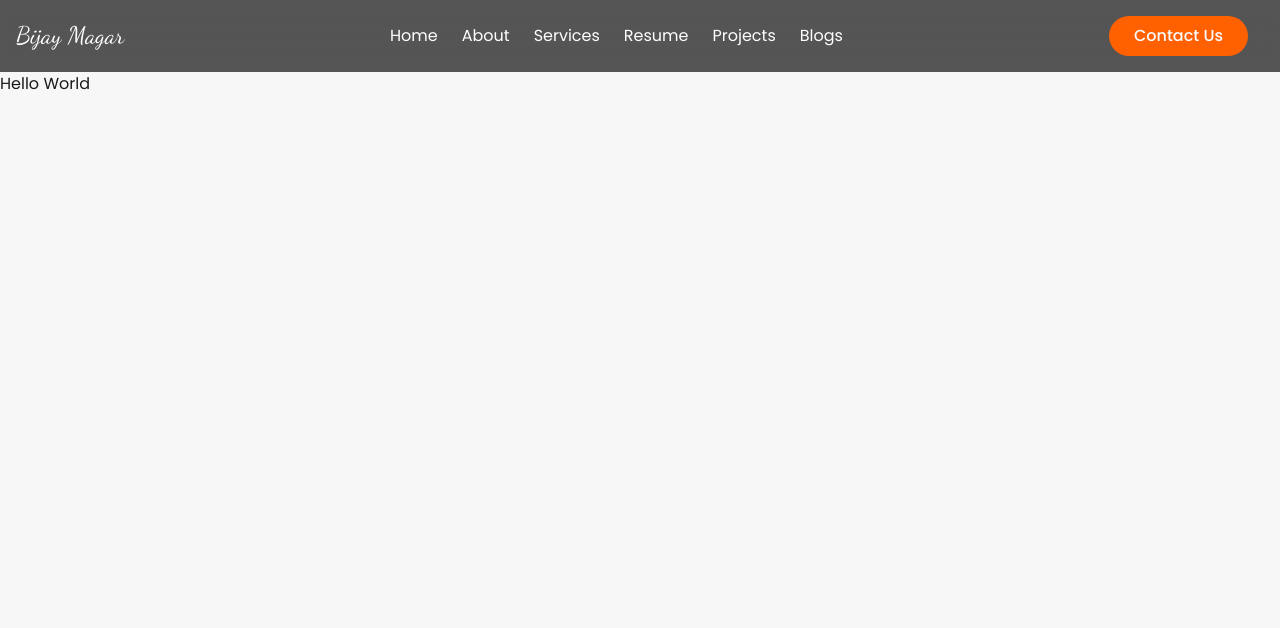
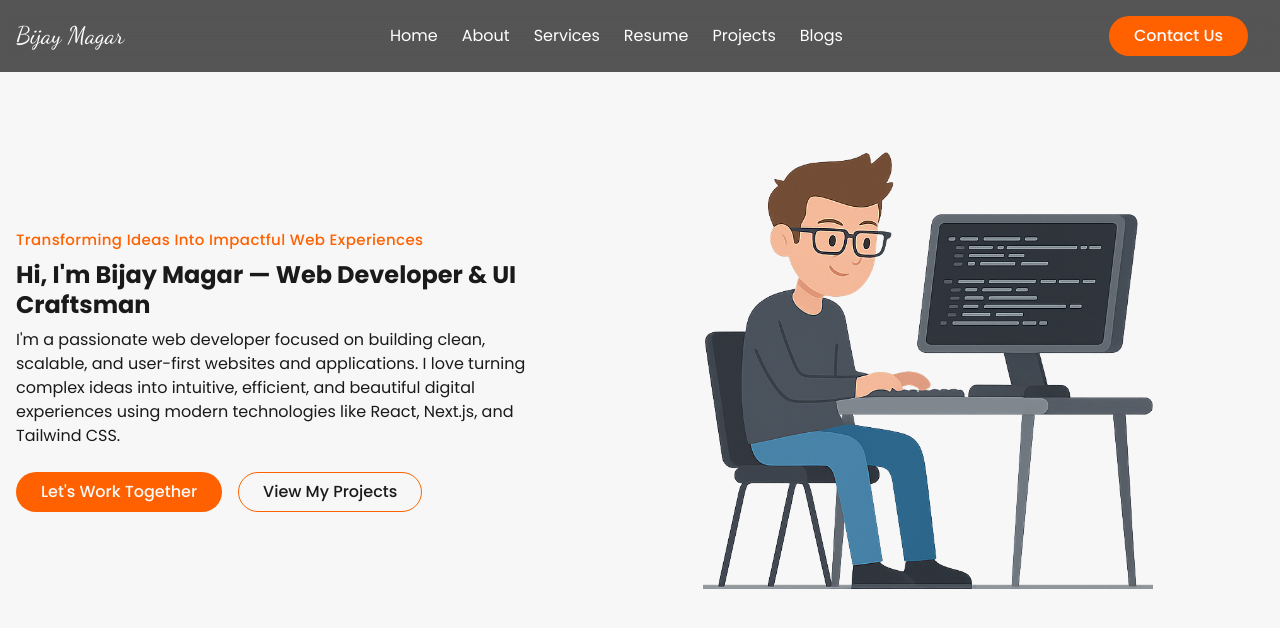
Before and after one commit to Bijaym095/Portfolio-Website, a Next.js app: page / in a window 1280 px wide. Shown: the top 628 px of the page. Built offline with nearby package versions, Linux system fonts and the light colour scheme.

Commit message:
feat: add Hero section and improve page layout

```diff
--- a/app/(main)/page.tsx
+++ b/app/(main)/page.tsx
@@ -1,7 +1,9 @@
+import Hero from "@/components/layouts/home-hero";
+
 function Home() {
   return (
     <>
-      <h1>Hello World</h1>
+      <Hero />
     </>
   );
 }
--- /dev/null
+++ b/components/layouts/home-hero.tsx
@@ -0,0 +1,52 @@
+import Image from "next/image";
+import Link from "next/link";
+
+import { buttonVariants } from "../ui/button";
+import { SectionWrapper } from "../ui/section-wrapper";
+import { Column, TwoColLayout } from "../ui/two-col-block";
+
+function Hero() {
+  return (
+    <SectionWrapper>
+      <TwoColLayout wrapReverse={true}>
+        <Column className="md:w-[45%]">
+          <small className="block mb-2 text-[0.9375rem] capitalize tracking-wide text-primary font-medium">
+            Transforming ideas into impactful web experiences
+          </small>
+          <h1 className="mb-2 2xl:mb-4 font-bold font-sora text-[1.5rem] 2xl:text-[2.25rem] leading-tight">
+            Hi, I'm Bijay Magar — Web Developer & UI Craftsman
+          </h1>
+          <p>
+            I'm a passionate web developer focused on building clean, scalable,
+            and user-first websites and applications. I love turning complex
+            ideas into intuitive, efficient, and beautiful digital experiences
+            using modern technologies like React, Next.js, and Tailwind CSS.
+          </p>
+          <div className="flex flex-wrap gap-4 mt-6 2xl:mt-8">
+            <Link href="/contact" className={buttonVariants()}>
+              Let's Work Together
+            </Link>
+            <Link
+              href="/contact"
+              className={buttonVariants({ variant: "outline" })}
+            >
+              View My Projects
+            </Link>
+          </div>
+        </Column>
+        <Column className="md:w-[55%]">
+          <div className="max-w-[450px] mx-auto [&_img]:w-full">
+            <Image
+              src="/images/developer-working-img.png"
+              width={714}
+              height={694}
+              alt="developer-working-img"
+            />
+          </div>
+        </Column>
+      </TwoColLayout>
+    </SectionWrapper>
+  );
+}
+
+export default Hero;
--- /dev/null
+++ b/components/ui/section-wrapper.tsx
@@ -0,0 +1,39 @@
+import { cn } from "@/lib/utils";
+import React from "react";
+
+interface SectionWrapperProps extends React.ComponentProps<"div"> {
+  asContainer?: boolean;
+}
+
+interface SectionSubtitleProps extends React.ComponentProps<"span"> {}
+
+function SectionWrapper({
+  asContainer = true,
+  className,
+  ...props
+}: SectionWrapperProps) {
+  return (
+    <section
+      {...props}
+      className={cn(
+        asContainer && "container",
+        "my-12 lg:my-16 xl:my-20 2xl:my-[6.25rem]",
+        className
+      )}
+    />
+  );
+}
+
+function SectionSubtitle({ className, ...props }: SectionSubtitleProps) {
+  return (
+    <small
+      {...props}
+      className={cn(
+        "block mb-2.5 font-medium text-[0.9375rem] 2xl:text-[1rem] leading-snug text-primary tracking-wider uppercase",
+        className
+      )}
+    />
+  );
+}
+
+export { SectionSubtitle, SectionWrapper };
--- /dev/null
+++ b/components/ui/two-col-block.tsx
@@ -0,0 +1,29 @@
+import { cn } from "@/lib/utils";
+import React from "react";
+
+interface TwoColLayoutProps extends React.ComponentProps<"div"> {
+  wrapReverse?: boolean;
+}
+
+function TwoColLayout({
+  wrapReverse = false,
+  className,
+  ...props
+}: TwoColLayoutProps) {
+  return (
+    <div
+      {...props}
+      className={cn(
+        "flex items-center gap-y-6 -mx-4",
+        wrapReverse ? "flex-wrap-reverse" : "flex-wrap",
+        className
+      )}
+    />
+  );
+}
+
+function Column({ className, ...props }: React.ComponentProps<"div">) {
+  return <div {...props} className={cn("w-full md:w-1/2 px-4", className)} />;
+}
+
+export { Column, TwoColLayout };
```
Also changed, not shown: public/images/developer-working-img.png (added).
